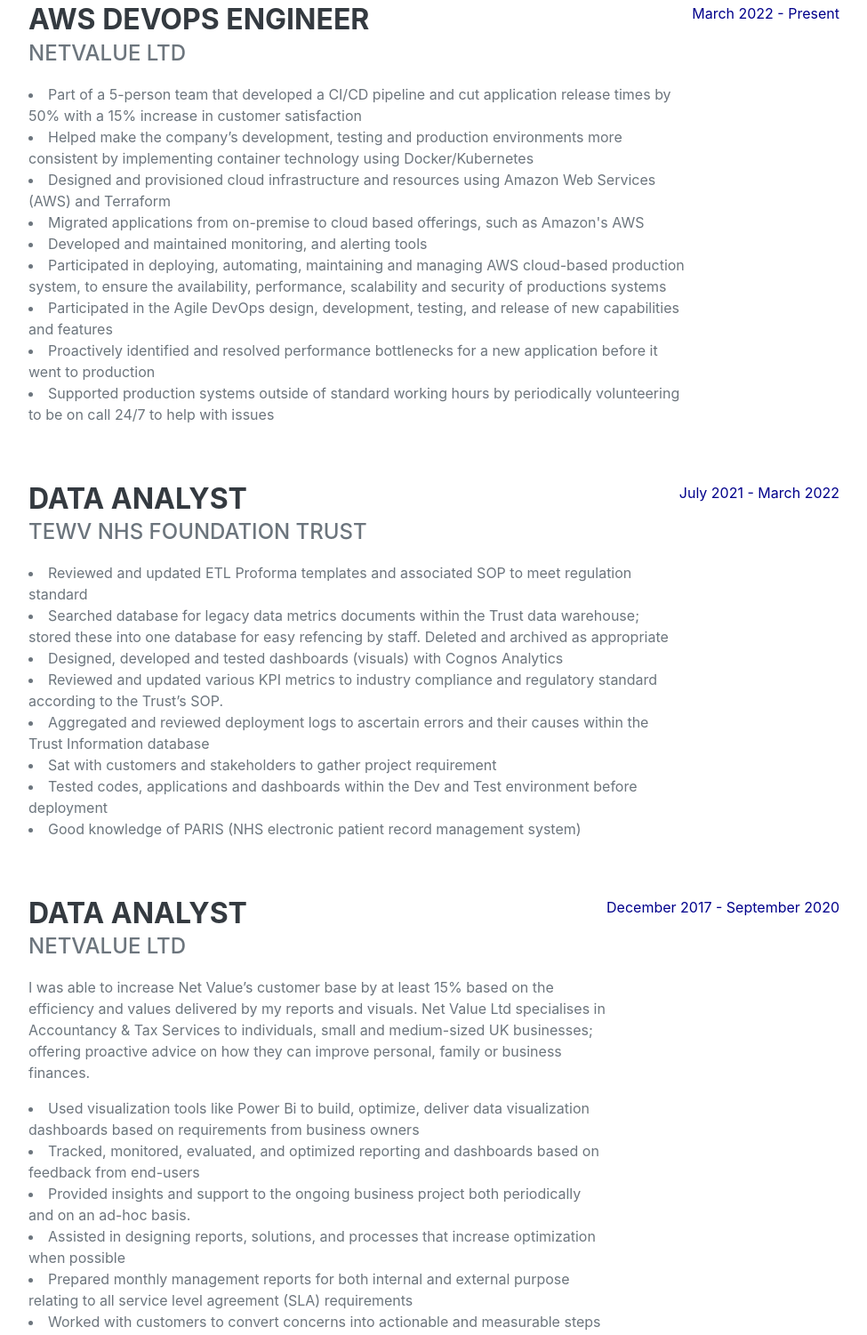
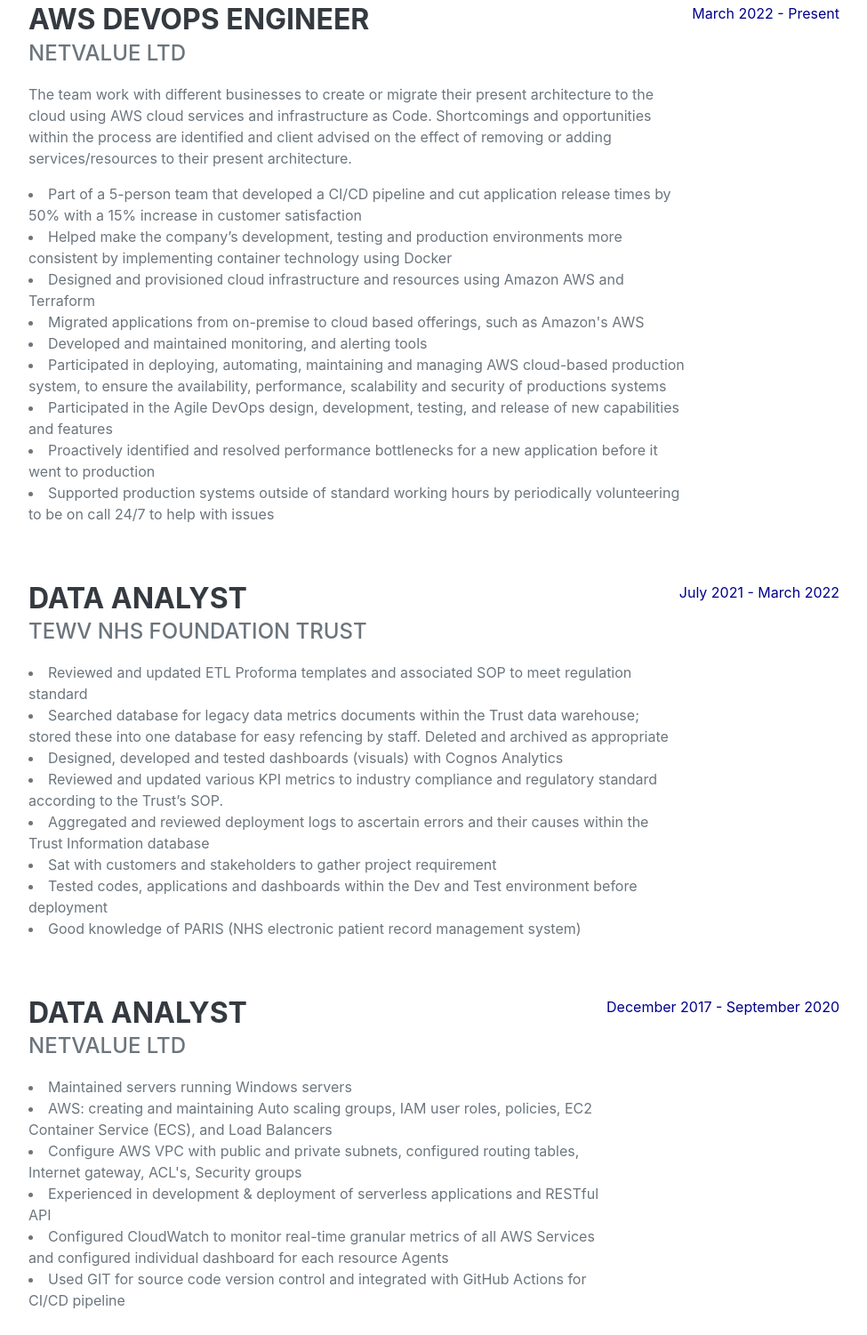
Before and after one commit to segbull/mywebsite, a plain HTML site: page index.html in a window 1280 px wide. Shown: the part 993-2494 px from the top of the page at 89% size, without its empty margins (288-1263 px from the left). Drawn offline with nearby package versions, Linux system fonts and the light colour scheme; a web font is replaced by a local one.

Commit message:
modified:   index.html

```diff
--- a/index.html
+++ b/index.html
@@ -48,18 +48,7 @@
                         Middlesbrough, UK · 07883836234 ·
                         <a style="color:darkblue" href="mailto:name@email.com">segbull@yahoo.com</a>
                     </div>
-                    <p class="lead mb-5">Performance-driven and dedicated DevOps Engineer with
-						excellent critical thinking skills and the important ability to function
-						well both independently and in fast-paced team.
-						Employee of The Month Award winner for the last four (4) consecutive months.
-					<br><br>
-						I have a demonstrated history of turning difficult projects into successes
-						 by pinpointing problem areas, eliminating obstacles, implementing process
-						 improvements, and improving team dynamics and morale. My enthusiastic attitude,
-						 strong work ethic, creative problem solving, and commitment
-						 to continued professional education are an asset to any team or project
-					</p>
-
+                    <p class="lead mb-5">Seasoned DevOps Engineer with over 10 years of IT experience resourcefully planning and helping business make sense of their data or deploying necessary application tools to meet organizational goals. Expert at generating quality coding to enhance critical software automation, accuracy, agility, and security based on the latest industry-standard concepts. Established history providing pivotal consultation with Dev, QA, security, and IT operations staff to influence software development effectiveness.
 
                     <div class="social-icons">
                         <a class="social-icon" href="#!"><i class="fab fa-linkedin-in"></i></a>
@@ -78,10 +67,12 @@
                         <div class="flex-grow-1">
                             <h3 class="mb-0">AWS DevOps Engineer</h3>
                             <div class="subheading mb-3">NetValue Ltd</div>
+
                             <p>
+							The team work with different businesses to create or migrate their present architecture to the cloud using AWS cloud services and infrastructure as Code. Shortcomings and opportunities within the process are identified and client advised on the effect of removing or adding services/resources to their present architecture.
 								<li>Part of a 5-person team that developed a CI/CD pipeline and cut application release times by 50% with a 15% increase in customer satisfaction</li>
-								<li>Helped make the company’s development, testing and production environments more consistent by implementing container technology using Docker/Kubernetes</li>
-								<li>Designed and provisioned cloud infrastructure and resources using Amazon Web Services (AWS) and Terraform</li>
+								<li>Helped make the company’s development, testing and production environments more consistent by implementing container technology using Docker</li>
+								<li>Designed and provisioned cloud infrastructure and resources using Amazon AWS and Terraform</li>
 								<li>Migrated applications from on-premise to cloud based offerings, such as Amazon's AWS</li>
 								<li>Developed and maintained monitoring, and alerting tools</li>
 								<li>Participated in deploying, automating, maintaining and managing AWS cloud-based production system, to ensure the availability, performance, scalability and security of productions systems</li>
@@ -115,13 +106,13 @@
                         <div class="flex-grow-1">
                             <h3 class="mb-0">Data Analyst</h3>
                             <div class="subheading mb-3">NetValue Ltd</div>
-                            <p>I was able to increase Net Value’s customer base by at least 15% based on the efficiency and values delivered by my reports and visuals. Net Value Ltd specialises in Accountancy & Tax Services to individuals, small and medium-sized UK businesses; offering proactive advice on how they can improve personal, family or business finances.
-								<li>Used visualization tools like Power Bi to build, optimize, deliver data visualization dashboards based on requirements from business owners</li>
-								<li>Tracked, monitored, evaluated, and optimized reporting and dashboards based on feedback from end-users</li>
-								<li>Provided insights and support to the ongoing business project both periodically and on an ad-hoc basis.</li>
-								<li>Assisted in designing reports, solutions, and processes that increase optimization when possible</li>
-								<li>Prepared monthly management reports for both internal and external purpose relating to all service level agreement (SLA) requirements</li>
-								<li>Worked with customers to convert concerns into actionable and measurable steps</li>
+							<p>
+								<li>Maintained servers running Windows servers</li>
+								<li>AWS: creating and maintaining Auto scaling groups, IAM user roles, policies, EC2 Container Service (ECS), and Load Balancers</li>
+								<li>Configure AWS VPC with public and private subnets, configured routing tables, Internet gateway, ACL's, Security groups</li>
+								<li>Experienced in development & deployment of serverless applications and RESTful API</li>
+								<li>Configured CloudWatch to monitor real-time granular metrics of all AWS Services and configured individual dashboard for each resource Agents</li>
+								<li>Used GIT for source code version control and integrated with GitHub Actions for CI/CD pipeline</li>
 							</p>
                         </div>
                         <div class="flex-shrink-0"><span class="text-primary">December 2017 - September 2020</span></div>
```
